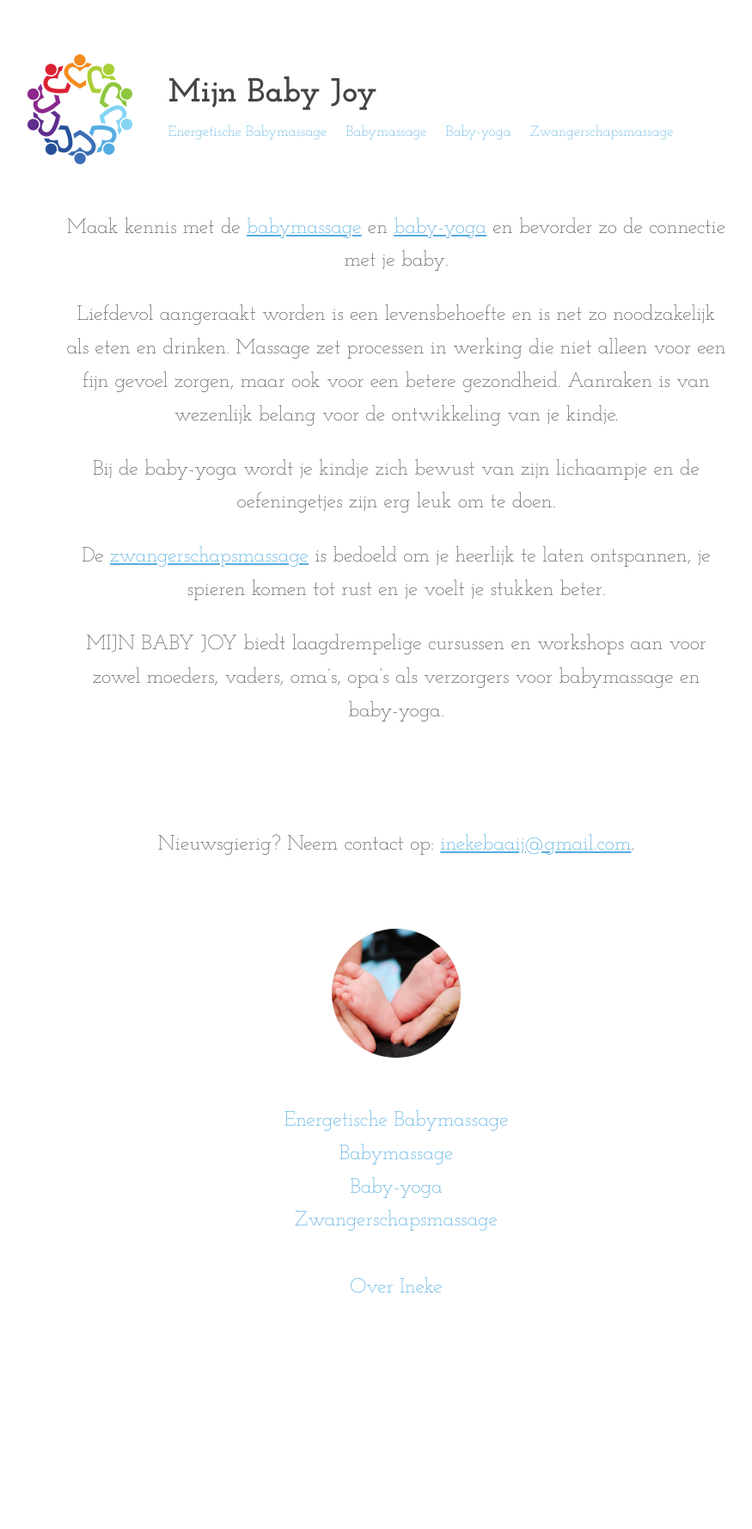
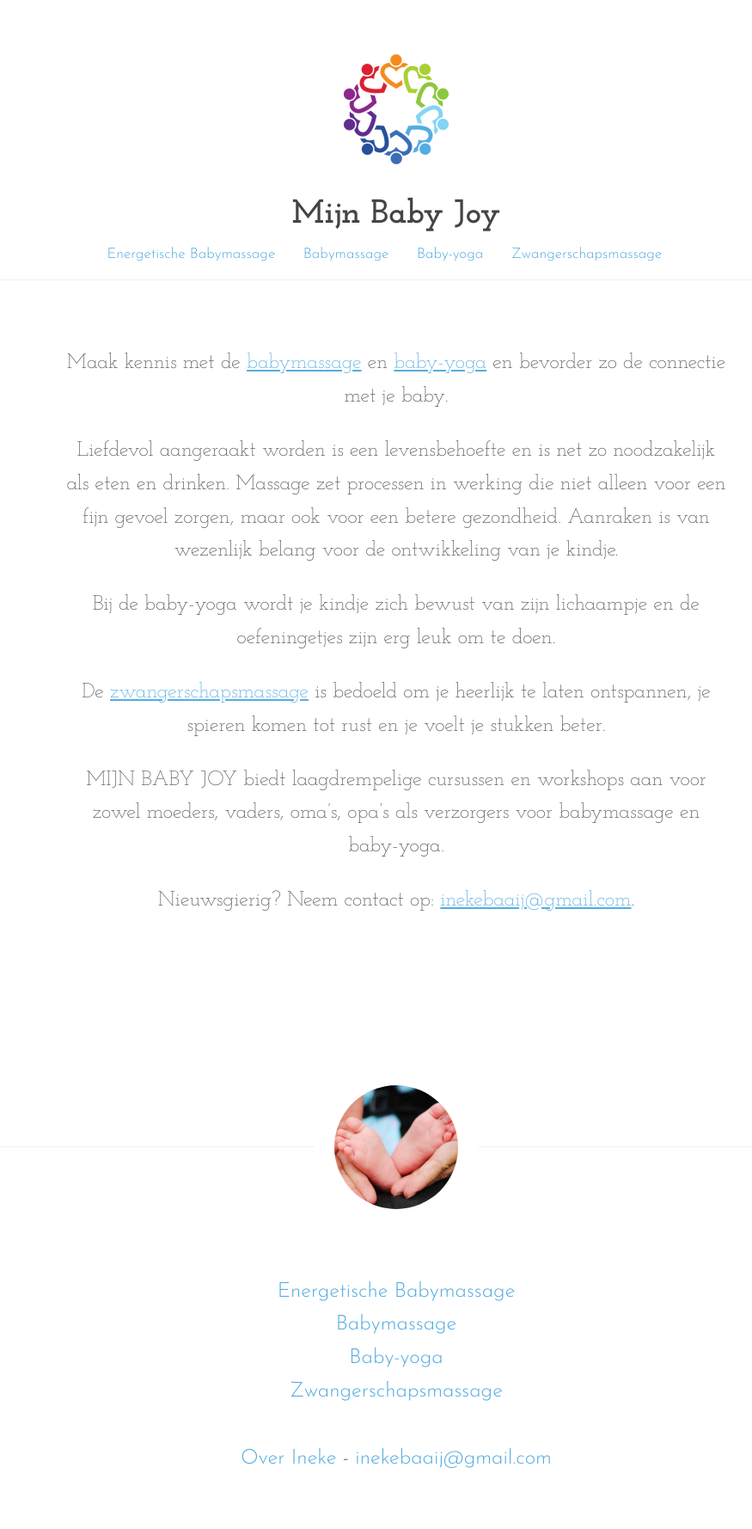
Before and after one commit to bravers-websites/mijnbabyjoy.nl, a Jekyll site: the page built from index.md, in a window 1280 px wide. Shown: the whole page at 86% size, without its empty margins (179-1054 px from the left). Built offline with Jekyll 4.4.1, drawn with Linux system fonts in a browser that asks for light colours; nearby versions of some CDN libraries; before the commit the page ends 1580 px from its top, so only the background shows below that.

Commit message:
header and footer

```diff
--- a/_includes/footer.html
+++ b/_includes/footer.html
@@ -1,5 +1,5 @@
 <footer>
-	<img src="{{ 'assets/babyfeet.jpg' | relative_url }}" alt="" width="150" height="150">
+	<img src="{{ 'assets/babyfeet.jpg' | relative_url }}" alt="">
 
 	<nav class="inner">
 		<ul class="main">
@@ -19,6 +19,9 @@
 				</li>
 			{% endif %}
 			{% endfor %}
+			<li>
+				<a href="mailto:inekebaaij@gmail.com">inekebaaij@gmail.com</a>
+			</li>
 		</ul>
 	</nav>
 </footer>
--- a/_includes/head.html
+++ b/_includes/head.html
@@ -7,6 +7,7 @@
 	<link rel="icon" href="{{ 'assets/favicon.ico' | relative_url }}">
 
 	<link rel="stylesheet" href="//cdnjs.cloudflare.com/ajax/libs/normalize/3.0.3/normalize.min.css">
+	<link href="https://fonts.googleapis.com/css?family=Josefin+Sans:300,700" rel="stylesheet">
 	<link href="https://fonts.googleapis.com/css?family=Josefin+Slab:300,400,700" rel="stylesheet">
 	<link rel="stylesheet" href="{{ 'src/main.css' | relative_url }}">
 </head>
--- a/src/main.scss
+++ b/src/main.scss
@@ -40,13 +40,6 @@ h1 {
 	font-size: 1em*$ratio;
 	font-weight: 400;
 }
-footer img {
-	border-radius: 100%;
-	border: 1px solid #f5f5f5;
-}
-p:last-of-type {
-	margin-top: 3em*$ratio;
-}
 
 a,
 a:link {
@@ -63,9 +56,11 @@ a:active {
 main {
 	max-width: 32rem;
 	margin: 0 auto;
+	padding: 0 1rem;
 }
 
 nav {
+	font-family: "Josefin Sans", sans-serif;
 	ul {
 		margin: 0;
 		padding: 0;
@@ -75,6 +70,14 @@ nav {
 	li {
 		margin: 0;
 		padding: 0;
+	}
+	.sub li {
+		display: inline-block;
+		+ li {
+			&::before {
+				content: "-";
+			}
+		}
 	}
 	a,
 	a:link,
@@ -87,14 +90,17 @@ nav {
 	}
 	.current {
 		font-weight: 700;
+		color: $blue2;
 	}
 }
 
 header {
-	max-width: 36rem;
 	margin: 0 auto;
 	text-align: left;
 	margin-bottom: 2rem*$ratio;
+	padding-bottom: 1em/$ratio;
+	border-bottom: 1px solid #eee;
+	text-align: center;
 	> a {
 		&,
 		&:link,
@@ -111,20 +117,25 @@ header {
 		padding-top: 1rem/$ratio;
 		color: $headings;
 	}
-	img {
-		float: left;
-		margin-right: 1rem*$ratio;
-	}
 	nav ul {
 		margin: 0;
 		font-size: 1em/$ratio2;
 	}
 	li {
 		display: inline-block;
-		margin-right: 1em;
+		margin-right: 1em*$ratio;
 	}
 }
 
 footer {
-	margin-top: 2rem*$ratio;
+	margin-top: 1rem*$ratio*$ratio*$ratio*$ratio*$ratio;
+	border-top: 1px solid #eee;
+
+	img {
+		border-radius: 100%;
+		width: 6rem;
+		height: 6rem;
+		margin-top: -4rem;
+		border: 1em solid white;
+	}
 }
```
